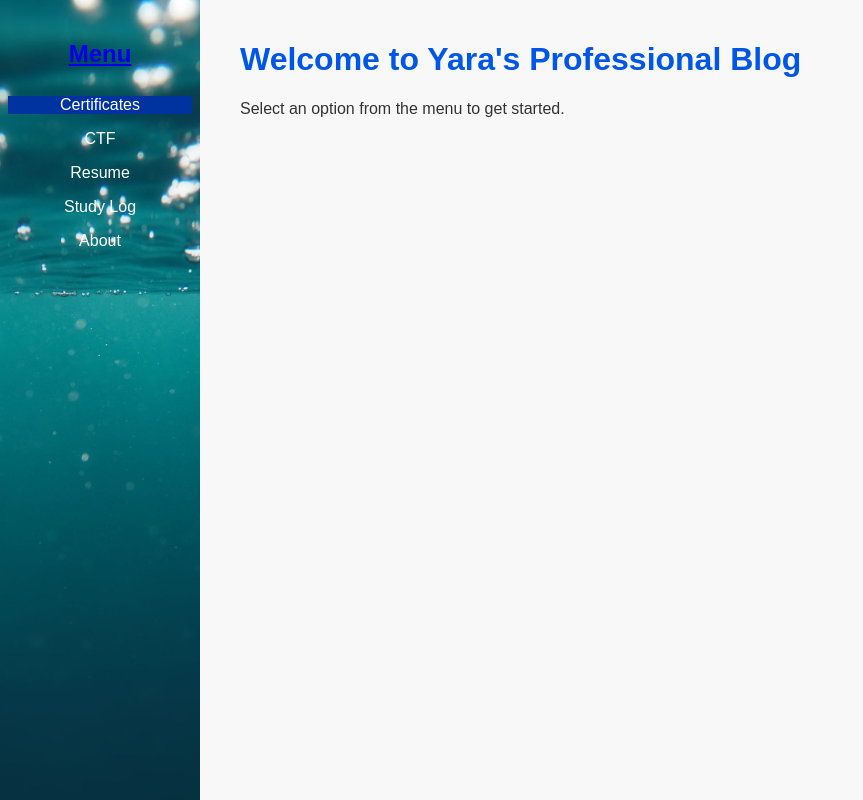
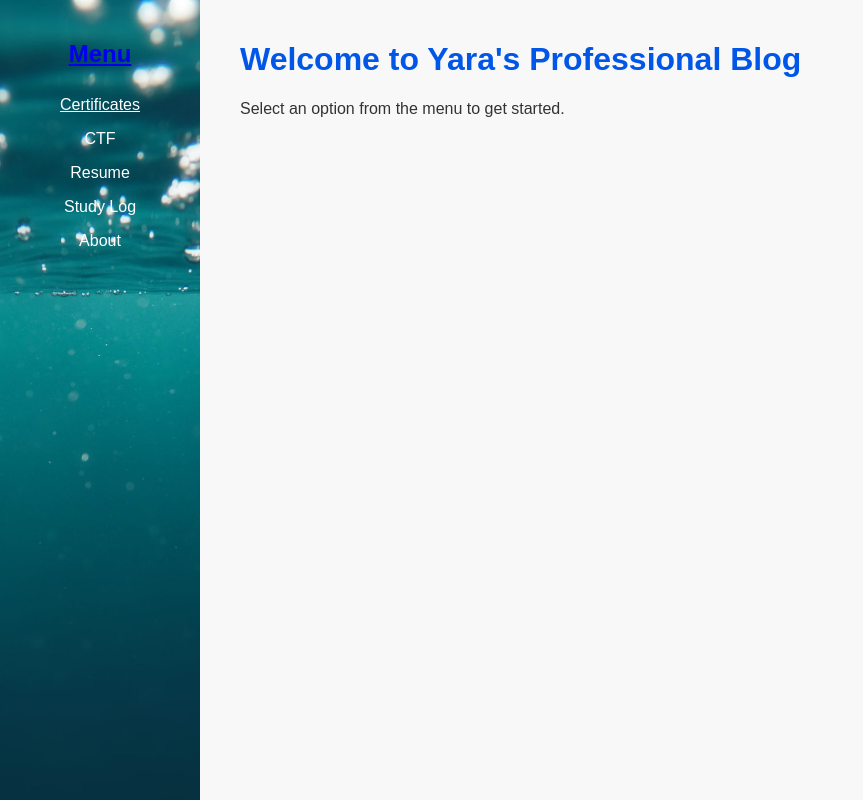
Before and after one commit to yayayara/yayayara, a plain HTML site: page index.html in a window 1280 px wide. In both pictures the pointer is over the link "Certificates". Shown: the whole page, without its empty margins (0-863 px from the left). Drawn offline with Linux system fonts and the light colour scheme.

Commit message:
Change sidebar

```diff
--- a/styles/style.css
+++ b/styles/style.css
@@ -40,7 +40,8 @@ body {
 }
 
 .sidebar ul li a:hover {
-    background-color: #0033a0;
+    text-decoration: underline;
+    background-color: transparent;
 }
 
 .sidebar ul li a:visited {
```
